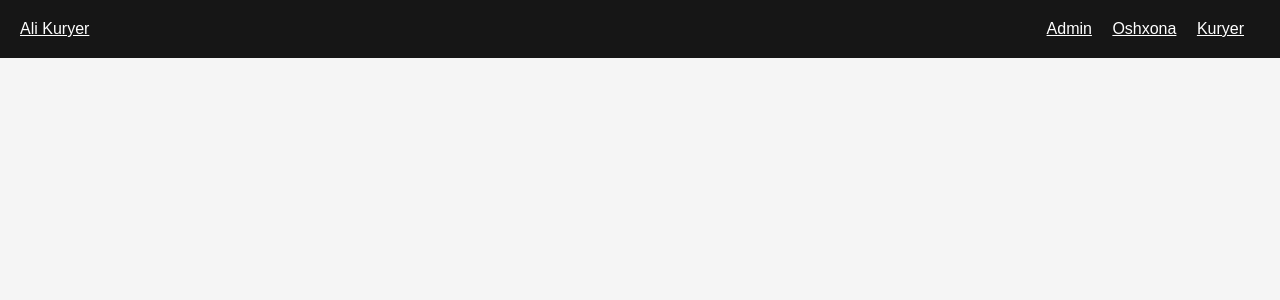
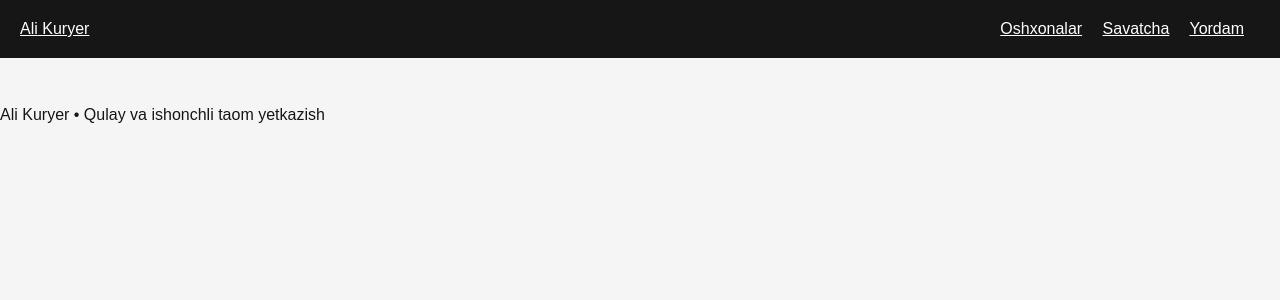
Before and after one commit to saidbayevs73-sketch/ali-kuryer, a Python web app: template app/templates/base.html in a window 1280 px wide. Shown: the top 300 px of the page. Run offline with Jinja, Linux system fonts and the light colour scheme; the template is opened without the code that fills it, so the values that code supplies are empty.

```diff
--- a/app/templates/base.html
+++ b/app/templates/base.html
@@ -3,12 +3,22 @@
 <head>
   <meta charset="utf-8">
   <meta name="viewport" content="width=device-width, initial-scale=1">
-  <title>{% block title %}Ali Kuryer{% endblock %}</title>
+  <meta name="theme-color" content="#e50914">
+  <title>{% block title %}Ali Kuryer — Taom yetkazish{% endblock %}</title>
   <link rel="stylesheet" href="{{ url_for('static', path='/app.css') }}">
+  {% block extra_head %}{% endblock %}
   <script src="{{ url_for('static', path='/app.js') }}" defer></script>
 </head>
 <body>
-<header><a href="/">Ali Kuryer</a><nav><a href="/admin">Admin</a> <a href="/restaurant">Oshxona</a> <a href="/courier">Kuryer</a></nav></header>
+<header class="site-header">
+  <a href="/" class="brand"><span>Ali</span> Kuryer</a>
+  <nav class="public-nav" aria-label="Mijoz menyusi">
+    <a href="/#restaurants">Oshxonalar</a>
+    <a href="/#checkout">Savatcha</a>
+    <a href="/#help">Yordam</a>
+  </nav>
+</header>
 <main>{% block content %}{% endblock %}</main>
+<footer class="site-footer">Ali Kuryer • Qulay va ishonchli taom yetkazish</footer>
 </body>
 </html>
```
